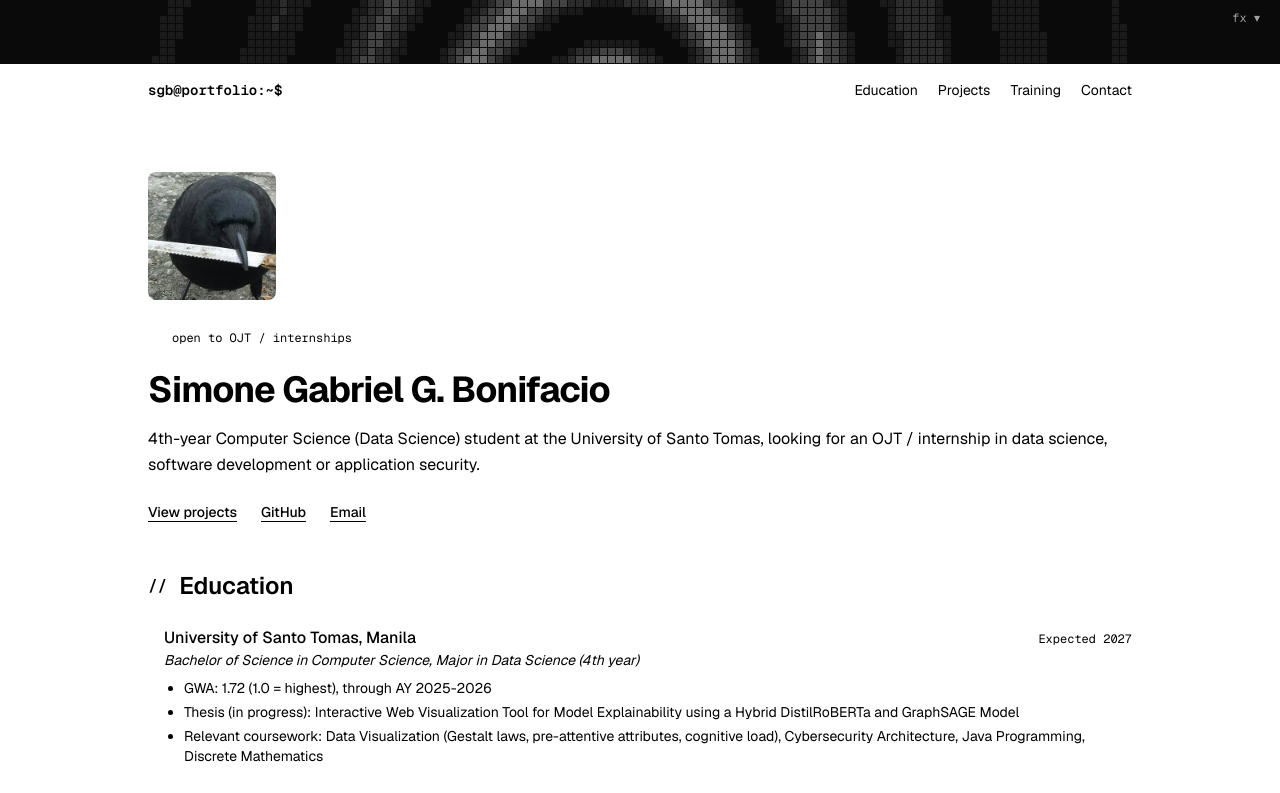
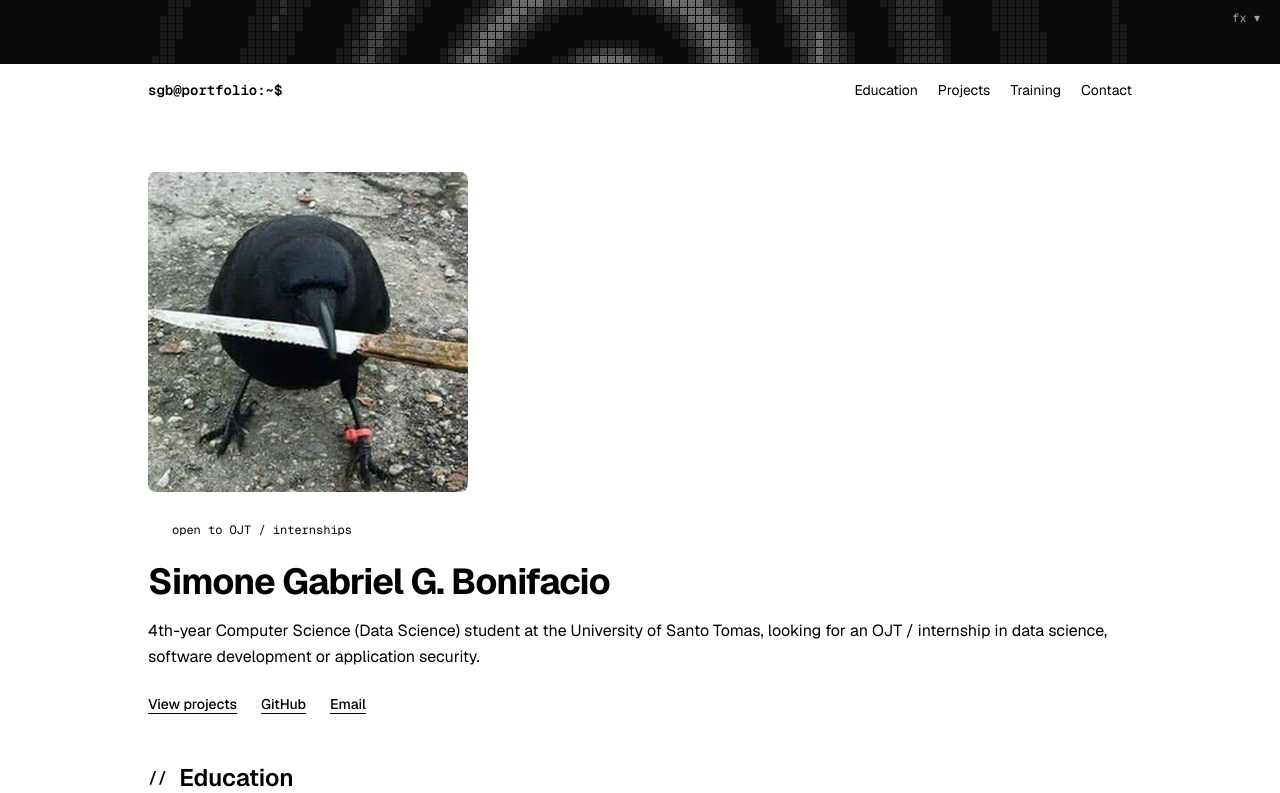
Before and after one commit to PL3SHY/Website_Portfolio, a Next.js app: page / in a window 1280 px wide. Shown: the top 793 px of the page. Built offline with nearby package versions, Linux system fonts and the light colour scheme.

Commit message:
Bigger full-body crow photo
Added:
The full-body crow image, cropped square and shown at the full width of the left column.

```diff
--- a/src/app/page.tsx
+++ b/src/app/page.tsx
@@ -26,10 +26,10 @@ export default function Home() {
         <Image
           src="/crow.png"
           alt="A crow holding a knife in its beak"
-          width={320}
-          height={320}
+          width={530}
+          height={530}
           priority
-          className="mb-6 aspect-square w-32 rounded-lg border border-line object-cover sm:w-40"
+          className="mb-6 aspect-square w-full max-w-xs rounded-lg border border-line object-cover"
         />
         <p className="inline-flex items-center gap-2 rounded border border-green/30 bg-green-soft px-2.5 py-1 font-mono text-xs text-green-strong">
           <span className="h-1.5 w-1.5 rounded-full bg-green" />
```
Also changed, not shown: public/crow.png.
